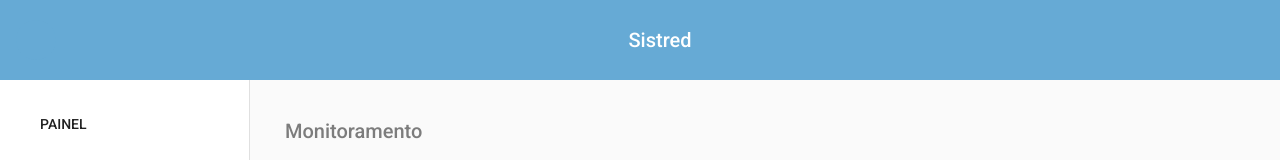
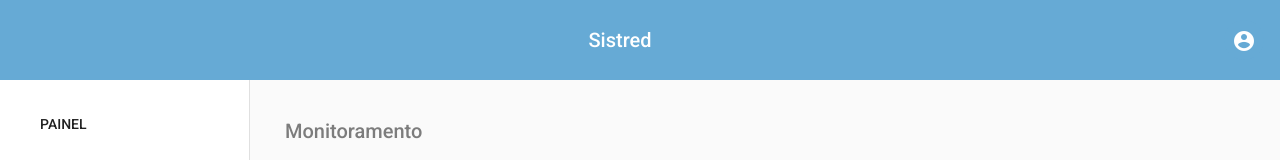
Before and after one commit to Theringeye/sistred-front, an Angular app: page / in a window 1280 px wide. Shown: the top 160 px of the page. Built offline with nearby package versions, Linux system fonts and the light colour scheme.

Commit message:
menu superior de configuração/logout usuário

```diff
--- a/src/app/app.module.ts
+++ b/src/app/app.module.ts
@@ -45,6 +45,7 @@ import {MatSnackBarModule} from '@angular/material/snack-bar';
 import { VerCaboComponent } from './views/cabos/ver-cabo/ver-cabo.component';
 import { DelCaboComponent } from './views/cabos/del-cabo/del-cabo.component';
 import {MatTreeModule} from '@angular/material/tree'
+import {MatMenuModule} from '@angular/material/menu';
 
 
 
@@ -86,7 +87,8 @@ import {MatTreeModule} from '@angular/material/tree'
     HttpClientModule,
     FormsModule,
     MatSnackBarModule,
-    MatTreeModule
+    MatTreeModule,
+    MatMenuModule,
 
   ],
   providers: [AuthGuard, HomeService, CabosService, LoginService,
--- a/src/app/template/header/header.component.html
+++ b/src/app/template/header/header.component.html
@@ -1,5 +1,20 @@
 <mat-toolbar>
-    <button mat-icon-button class="example-icon" aria-label="Icone de Menu">
-      </button>
-    <h1>Sistred</h1>
-  </mat-toolbar>
+  <h1>Sistred</h1>
+  <button
+    mat-icon-button
+    [matMenuTriggerFor]="menu"
+    aria-label="icon-button with a menu"
+  >
+    <mat-icon>account_circle</mat-icon>
+  </button>
+  <mat-menu #menu="matMenu">
+    <button mat-menu-item>
+      <mat-icon>dialpad</mat-icon>
+      <span>Configurações</span>
+    </button>
+    <button mat-menu-item>
+      <mat-icon>power_off</mat-icon>
+      <span>Sair</span>
+    </button>
+  </mat-menu>
+</mat-toolbar>
```
